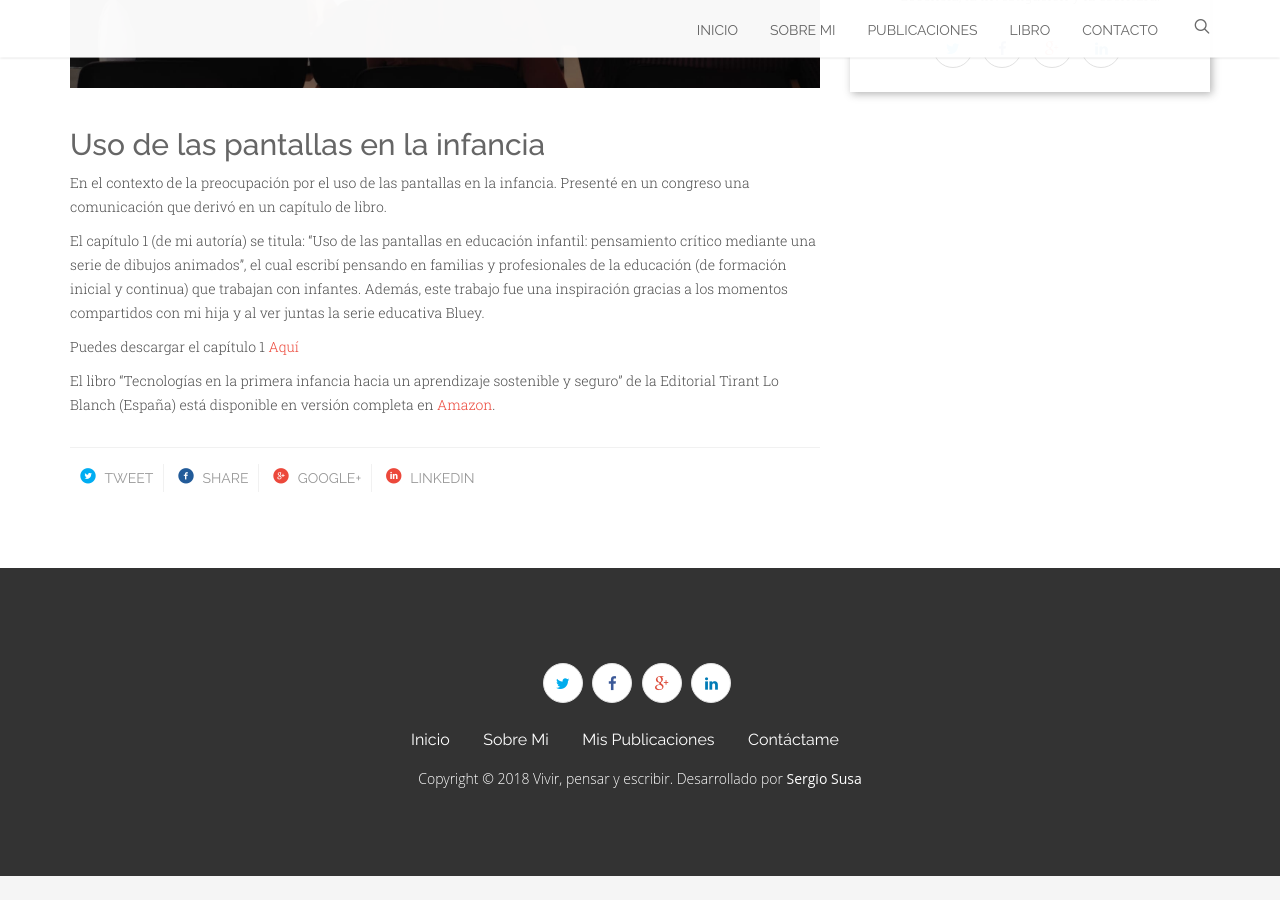
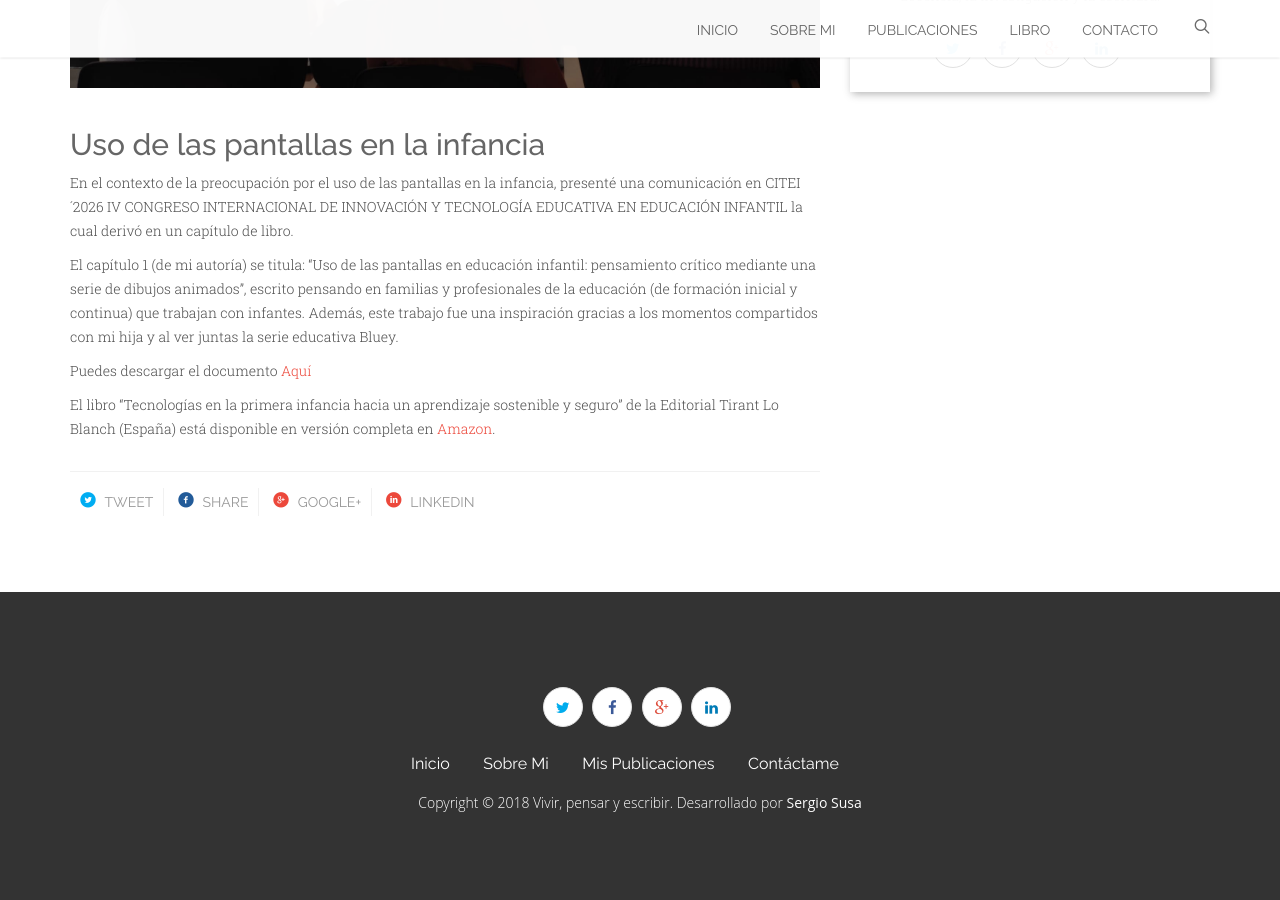
Before and after one commit to valeskacabrera/valeskacabrera.github.io, a Jekyll site: the page built from _posts/2026-10-15-uso-pantallas-infancia.markdown, in a window 1280 px wide and 900 px high, scrolled down 803 px. Built offline with Jekyll 4.4.1, drawn with Linux system fonts in a browser that asks for light colours; some web fonts are replaced.

Commit message:
Update 2026-10-15-uso-pantallas-infancia.markdown

```diff
--- a/_posts/2026-10-15-uso-pantallas-infancia.markdown
+++ b/_posts/2026-10-15-uso-pantallas-infancia.markdown
@@ -9,10 +9,10 @@ categories: [Educacion]
 
 ## Uso de las pantallas en la infancia
 
-En el contexto de la preocupación por el uso de las pantallas en la infancia. Presenté en un congreso una comunicación que derivó en un capítulo de libro.
+En el contexto de la preocupación por el uso de las pantallas en la infancia, presenté una comunicación en CITEI´2026 IV CONGRESO INTERNACIONAL DE INNOVACIÓN Y TECNOLOGÍA EDUCATIVA EN EDUCACIÓN INFANTIL la cual derivó en un capítulo de libro.
 
-El capítulo 1 (de mi autoría) se titula: "Uso de las pantallas en educación infantil: pensamiento crítico mediante una serie de dibujos animados", el cual escribí pensando en familias y profesionales de la educación (de formación inicial y continua) que trabajan con infantes. Además, este trabajo fue una inspiración gracias a los momentos compartidos con mi hija y al ver juntas la serie educativa Bluey.
+El capítulo 1 (de mi autoría) se titula: "Uso de las pantallas en educación infantil: pensamiento crítico mediante una serie de dibujos animados", escrito pensando en familias y profesionales de la educación (de formación inicial y continua) que trabajan con infantes. Además, este trabajo fue una inspiración gracias a los momentos compartidos con mi hija y al ver juntas la serie educativa Bluey.
 
-Puedes descargar el capítulo 1 [Aquí](https://valeskacabrera.com/assets/files/Tecnologías en la Primera Infancia Capítulo I.pdf)
+Puedes descargar el documento [Aquí](https://valeskacabrera.com/assets/files/Tecnologías en la Primera Infancia Capítulo I.pdf)
 
 El libro "Tecnologías en la primera infancia hacia un aprendizaje sostenible y seguro" de la Editorial Tirant Lo Blanch (España) está disponible en versión completa en [Amazon](https://www.amazon.es/Tecnolog%C3%ADas-infancia-aprendizaje-sostenible-M%C3%A1rgenes-ebook/dp/B0HKNFMG5B?asin=B0HKNFMG5B&revisionId=300f35f0&format=3&depth=1).
```
